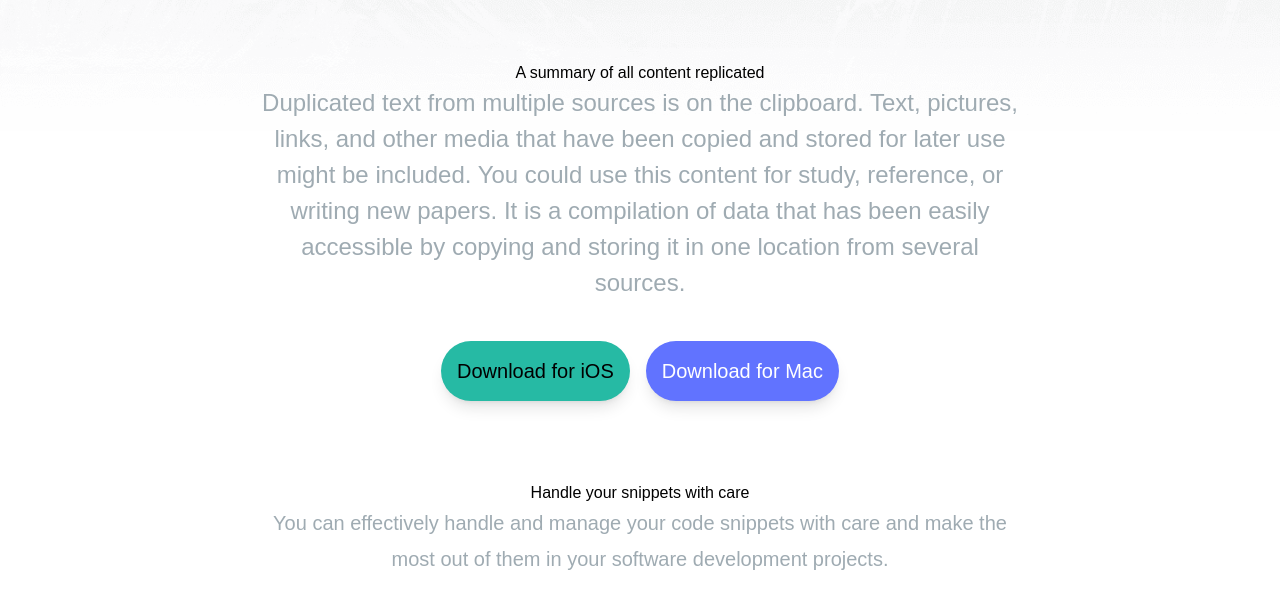
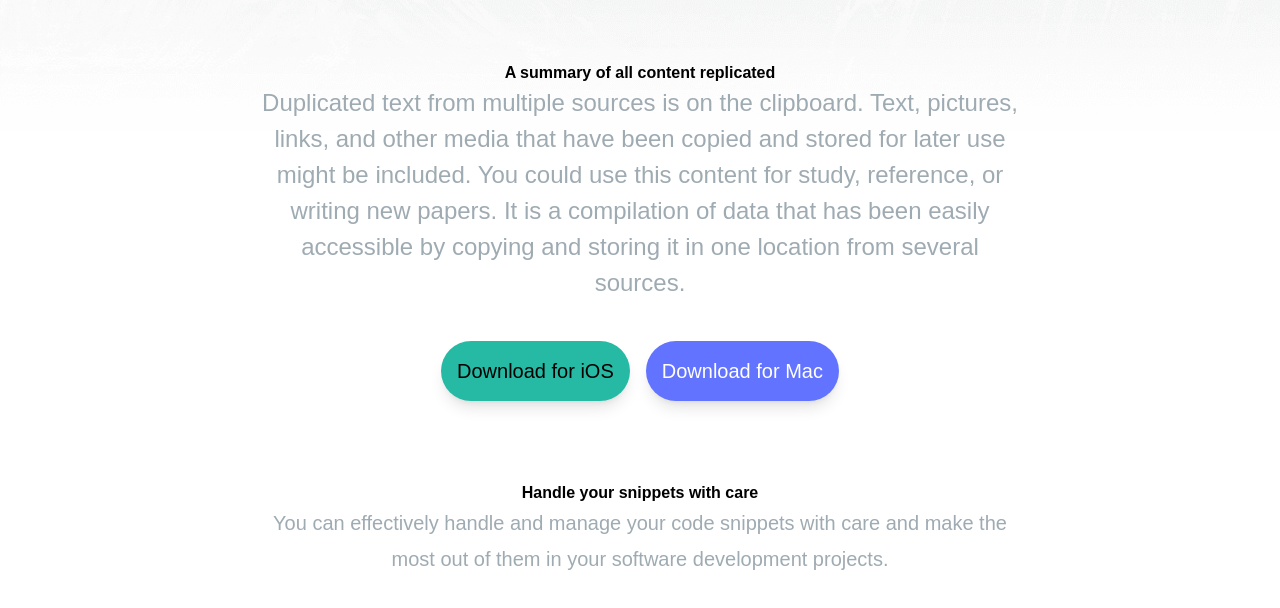
Before and after one commit to MQuiambao/appdev-midterm., a plain HTML site: page index.html in a window 1280 px wide. Shown: the part 192-800 px from the top of the page. Drawn offline with Linux system fonts and the light colour scheme; a web font is replaced by a local one.

Commit message:
Update index.html vr3

```diff
--- a/index.html
+++ b/index.html
@@ -27,7 +27,7 @@
       <section id="pt-16 mb-40 section-container">
         <img src="images/logo.svg" alt="" class="mx-auto my-16" />
 
-        <h1 style="text-align: center;">A summary of all content replicated</h1>
+        <h1 style="text-align: center;"><b>A summary of all content replicated</b></h1>
         <p class="mb-10 text-2xl section-content">
           Duplicated text from multiple sources is on the clipboard. Text, pictures, links, and other media that have been copied and stored for later use might be included. You could use this content for study, reference, or writing new papers. It is a compilation of data that has been easily accessible by copying and storing it in one location from several sources.
 
@@ -54,7 +54,7 @@
     <!-- Snippets Section -->
     <section id="snippets">
       <div class="my-20 section-container">
-        <h2 role="presentation">Handle your snippets with care</h2>
+        <h2 role="presentation"><b>Handle your snippets with care</b></h2>
         <p class="mb-24 text-xl section-content">
           You can effectively handle and manage your code snippets with care and make the most out of them in your software development projects.
 
@@ -180,7 +180,7 @@
     <!-- Bottom CTA Section -->
     <section id="bottom">
       <div class="my-20 section-container">
-        <h2>Clipboard for iOS and MacOS</h2>
+        <h2><b>Clipboard for iOS and MacOS</b></h2>
         <p class="mb-10 text-xl section-content">
           The default clipboard on iOS and macOS allows users to copy and paste text, images, and other types of content across different apps and devices.
 
```
